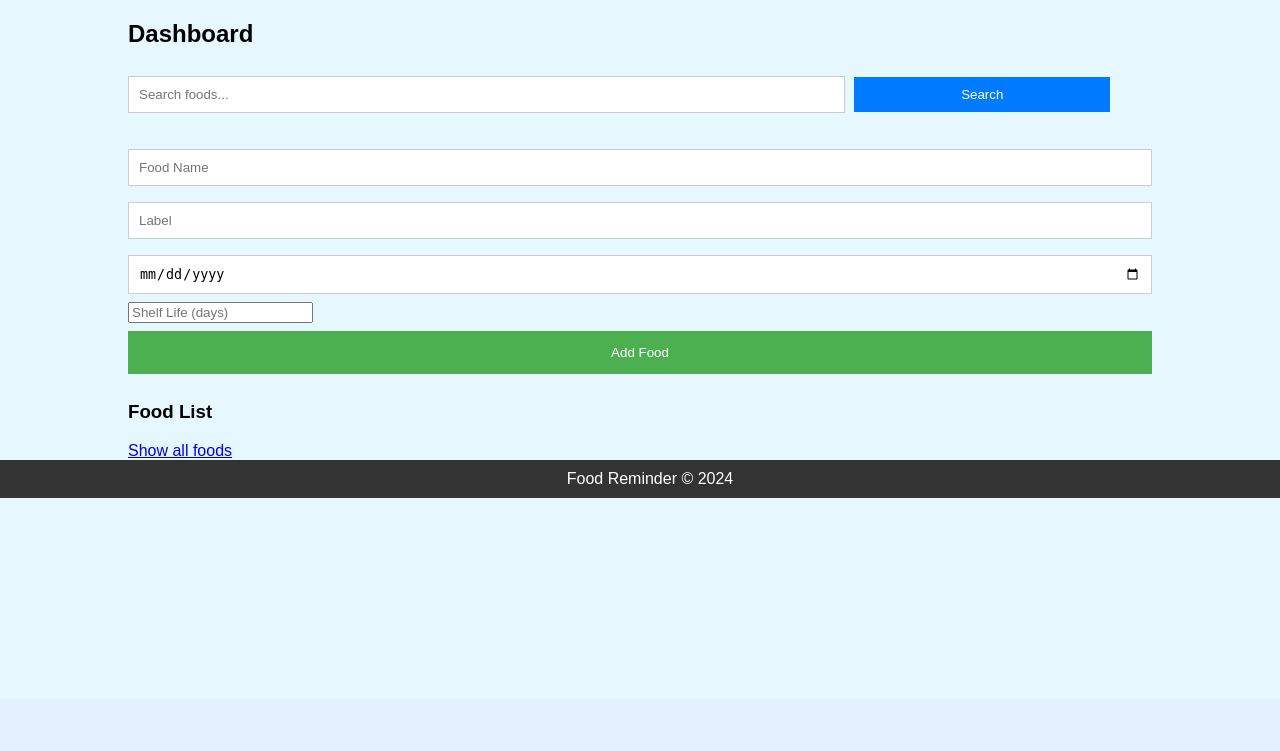
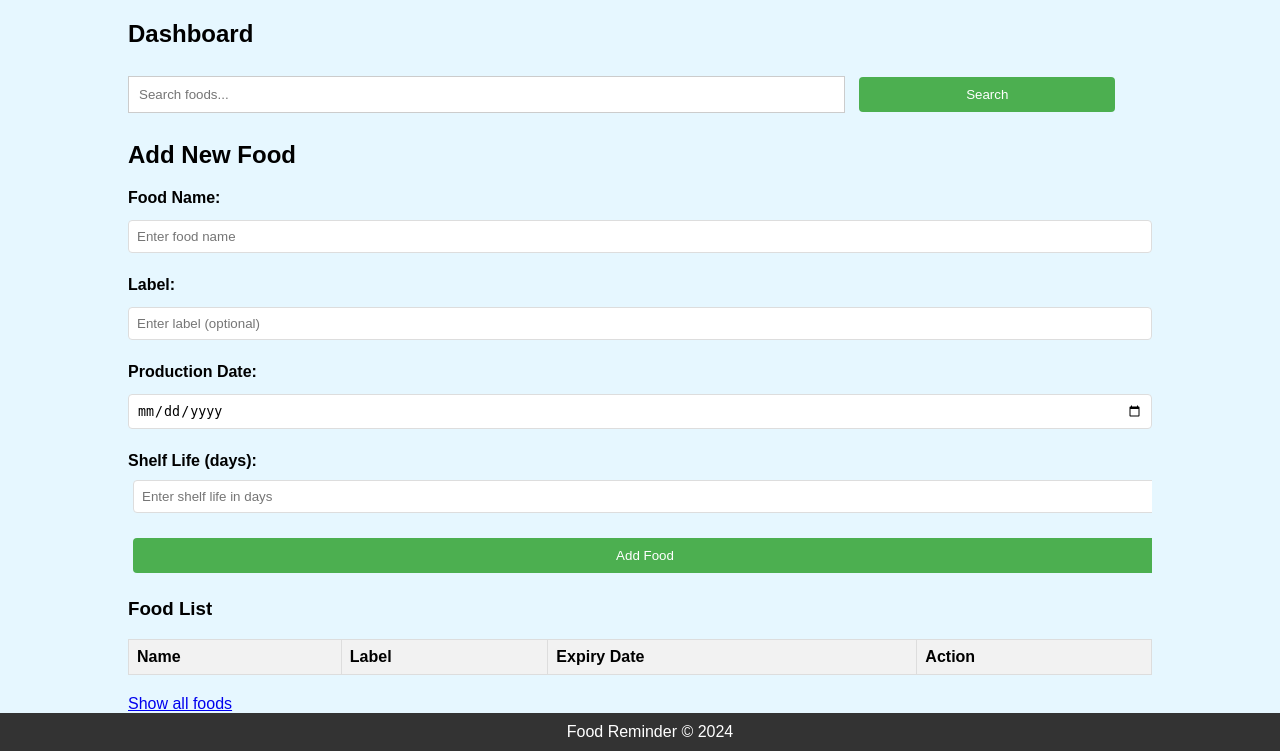
Before and after one commit to dyy1540984562/FreshAlertV2, a Flask app: page /search in a window 1280 px wide. Shown: the part 101-852 px from the top of the page. Before the commit the page ends 599 px from the top, so only its background shows below. Run offline with Flask 3, Linux system fonts and the light colour scheme; the visitor is signed in with stand-in values (Sample User, id 1); data that the repository does not hold is empty.

Commit message:
优化细节

```diff
--- a/app.py
+++ b/app.py
@@ -115,4 +115,4 @@ def expired_foods():
     return render_template('food_expired.html', expired_foods=expired_foods)
 
 if __name__ == '__main__':
-    app.run(debug=True)
+    app.run(debug=True, host='0.0.0.0', port=5001)
--- a/static/css/style.css
+++ b/static/css/style.css
@@ -139,3 +139,53 @@ button:hover {
 .search-bar button:hover {
     opacity: 0.8;
 }
+
+table {
+    width: 100%;
+    border-collapse: collapse;
+    margin-bottom: 20px;
+}
+th, td {
+    border: 1px solid #ddd;
+    padding: 8px;
+    text-align: left;
+}
+th {
+    background-color: #f2f2f2;
+}
+tr:nth-child(even) {
+    background-color: #f9f9f9;
+}
+form {
+    margin-bottom: 20px;
+}
+input, button {
+    margin: 5px;
+    padding: 5px;
+}
+
+.form-group {
+    margin-bottom: 15px;
+}
+.form-group label {
+    display: block;
+    margin-bottom: 5px;
+    font-weight: bold;
+}
+.form-group input {
+    width: 100%;
+    padding: 8px;
+    border: 1px solid #ddd;
+    border-radius: 4px;
+}
+button[type="submit"] {
+    background-color: #4CAF50;
+    color: white;
+    padding: 10px 15px;
+    border: none;
+    border-radius: 4px;
+    cursor: pointer;
+}
+button[type="submit"]:hover {
+    background-color: #45a049;
+}
--- a/templates/food_list.html
+++ b/templates/food_list.html
@@ -26,36 +26,86 @@
         <h2>Dashboard</h2>
         <div class="search-bar">
             <form id="search-form" action="{{ url_for('search') }}" method="get">
-                <input type="text" name="query" placeholder="Search foods...">
+                <input type="text" name="query" placeholder="Search foods..." value="{{ search_query if search_query }}">
                 <button type="submit">Search</button>
             </form>
         </div>
+        <h2>Add New Food</h2>
         <form action="{{ url_for('add_food') }}" method="post">
-            <input type="text" name="name" placeholder="Food Name" required>
-            <input type="text" name="label" placeholder="Label" required>
-            <input type="date" name="production_date" required>
-            <input type="number" name="shelf_life" placeholder="Shelf Life (days)" required>
+            <div class="form-group">
+                <label for="food-name">Food Name:</label>
+                <input type="text" id="food-name" name="name" placeholder="Enter food name" required>
+            </div>
+
+            <div class="form-group">
+                <label for="food-label">Label:</label>
+                <input type="text" id="food-label" name="label" placeholder="Enter label (optional)">
+            </div>
+
+            <div class="form-group">
+                <label for="production-date">Production Date:</label>
+                <input type="date" id="production-date" name="production_date" required>
+            </div>
+
+            <div class="form-group">
+                <label for="shelf-life">Shelf Life (days):</label>
+                <input type="number" id="shelf-life" name="shelf_life" placeholder="Enter shelf life in days" required>
+            </div>
+
             <button type="submit">Add Food</button>
         </form>
         {% if expired_foods %}
         <h3>Expired Foods</h3>
-        <ul>
-            {% for food in expired_foods %}
-            <li class="food-item food-expired">{{ food.name }} - Expires on: {{ food.expiry_date }}</li>
-            {% endfor %}
-        </ul>
+        <table>
+            <thead>
+                <tr>
+                    <th>Name</th>
+                    <th>Label</th>
+                    <th>Expiry Date</th>
+                    <th>Action</th>
+                </tr>
+            </thead>
+            <tbody>
+                {% for food in expired_foods %}
+                <tr>
+                    <td>{{ food.name }}</td>
+                    <td>{{ food.label }}</td>
+                    <td>{{ food.expiry_date }}</td>
+                    <td>
+                        <form action="{{ url_for('delete_food', name=food.name) }}" method="post">
+                            <button type="submit">Delete</button>
+                        </form>
+                    </td>
+                </tr>
+                {% endfor %}
+            </tbody>
+        </table>
         {% endif %}
         <h3>Food List</h3>
-        <ul>
-            {% for food in foods %}
-            <li class="food-item">
-                {{ food.name }} - Label: {{ food.label }} - Expires on: {{ food.expiry_date }}
-                <form action="{{ url_for('delete_food', name=food.name) }}" method="post">
-                    <button type="submit">Delete</button>
-                </form>
-            </li>
-            {% endfor %}
-        </ul>
+        <table>
+            <thead>
+                <tr>
+                    <th>Name</th>
+                    <th>Label</th>
+                    <th>Expiry Date</th>
+                    <th>Action</th>
+                </tr>
+            </thead>
+            <tbody>
+                {% for food in foods %}
+                <tr>
+                    <td>{{ food.name }}</td>
+                    <td>{{ food.label }}</td>
+                    <td>{{ food.expiry_date }}</td>
+                    <td>
+                        <form action="{{ url_for('delete_food', name=food.name) }}" method="post">
+                            <button type="submit">Delete</button>
+                        </form>
+                    </td>
+                </tr>
+                {% endfor %}
+            </tbody>
+        </table>
         <a href="{{ url_for('dashboard') }}">Show all foods</a>
     </section>
 
```
Also changed, not shown: foods.json (deleted, +0 -8 lines), users.json (+9 -1 lines).
